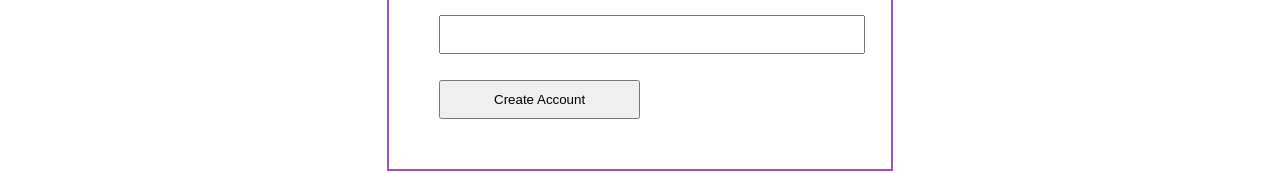
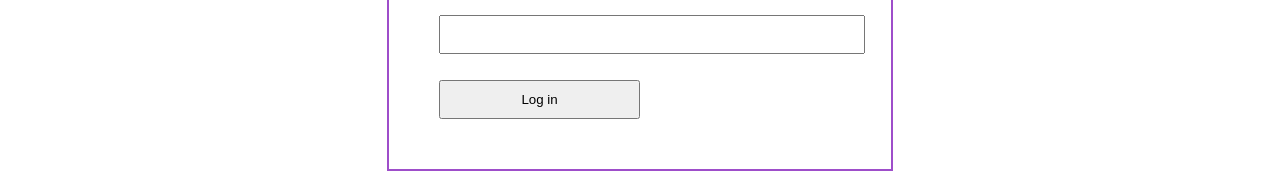
Before and after one commit to Klemencya/LetsGoEat, a SvelteKit app: page /registration in a window 1280 px wide. Shown: the part 653-826 px from the top of the page. Built offline with nearby package versions, Linux system fonts and the light colour scheme; a web font is replaced by a local one.

Commit message:
Переделала регистрацию

```diff
--- a/src/routes/login/+page.svelte
+++ b/src/routes/login/+page.svelte
@@ -2,7 +2,6 @@
     import { form, field } from 'svelte-forms';
     import { required } from 'svelte-forms/validators';
     import {base} from "$app/paths";
-    import Account from "../account/+page.svelte";
 
     let login = '';
     let password= '';
--- a/src/routes/registration/+page.svelte
+++ b/src/routes/registration/+page.svelte
@@ -6,11 +6,14 @@
     let email = '';
     let login = '';
     let password = '';
+    let currentUser = '';
+    let nextLink = 'registration';
+    let registerStatus = false;
 
     async function registerUser() {
         let API_URL = 'http://localhost:8080/api/registration'
 
-        let response = await fetch(API_URL, {
+        let fetchResponse = fetch(API_URL, {
             method: 'POST',
             body: JSON.stringify({
                 name,
@@ -20,8 +23,18 @@
                 password
             })
         });
-        const json = await response.json()
-        console.log(json)
+        fetchResponse
+            .then(response => response.json())
+            .then(data => {
+                registerStatus = data.msg == "OK";
+                if (registerStatus){
+                    currentUser = login;
+                    nextLink = "account?user=" + currentUser
+                } else {
+                    nextLink = "login"
+                    alert('Error: Such user already exists!')
+                }
+            });
     }
 </script>
 
@@ -32,7 +45,9 @@
     <p><b>Your login:</b> <input type="text" bind:value={login} /></p>
     <p><b>Your password:</b> <input type="text" bind:value={password} /></p>
 
-    <a href="{base}/account"><button on:click={() => registerUser()}>Create Account</button></a>
+    <a href="{base}/{nextLink}">
+        <button on:click={()=>registerUser()}>Log in</button>
+    </a>
 </section>
 
 <style>
```
